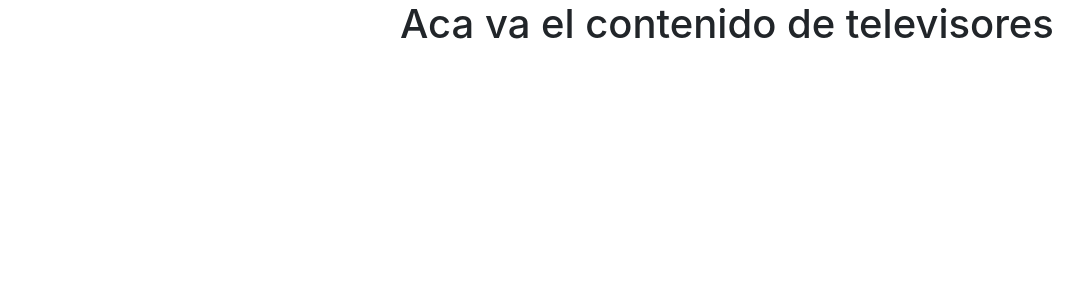
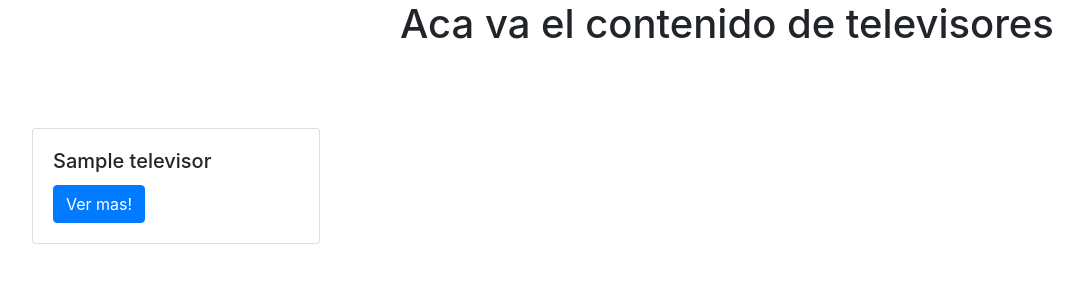
Before and after one commit to LucianoSuarez701/proyecto_final, a Python web app: template templates/televisores.html in a window 1280 px wide. Shown: the part 56-356 px from the top of the page, without its empty margins (80-1163 px from the left). Run offline with Jinja, Linux system fonts and the light colour scheme; the template is opened without the code that fills it: most values are stand-ins (such as "Sample title", 1, 10 or a date in 2020).

Commit message:
vistas con cards completas

```diff
--- a/templates/heladeras.html
+++ b/templates/heladeras.html
@@ -10,11 +10,11 @@
 {{message}}
 
 <div class="d-flex" style="margin-top:5rem; margin-left:7rem">
-    {% for Heladera in Heladeras %}
+    {% for heladera in heladeras %}
 
     <div class="card" style="width: 18rem;">
         <div class="card-body">
-            <h5 class="card-title">{{Heladeras.name}}</h5>
+            <h5 class="card-title">{{heladera.name}}</h5>
             <p class="card-text">{{heladera.description}}</p>
             <p class="card-text">{{heladera.price}}</p>
             <a href="/list_products/" class="btn btn-primary">Ver mas!</a>
--- a/templates/televisores.html
+++ b/templates/televisores.html
@@ -1,9 +1,27 @@
 {% extends 'base.html' %}
 
 {% block titulo %}
-Inicio
+    Productos
 {% endblock %}
 
 {% block contenido %}
 <h1 style="margin-left:30rem">Aca va el contenido de televisores</h1>
+
+{{message}}
+
+<div class="d-flex" style="margin-top:5rem; margin-left:7rem">
+    {% for televisor in televisores %}
+
+    <div class="card" style="width: 18rem;">
+        <div class="card-body">
+            <h5 class="card-title">{{televisor.name}}</h5>
+            <!-- <p class="card-text">{{heladera.description}}</p>
+            <p class="card-text">{{heladera.price}}</p> -->
+            <a href="/list_products/" class="btn btn-primary">Ver mas!</a>
+        </div>
+    </div>
+
+    {% endfor %}
+
+
 {% endblock %}
```
Also changed, not shown: app_product/views.py (+6 -2 lines).
